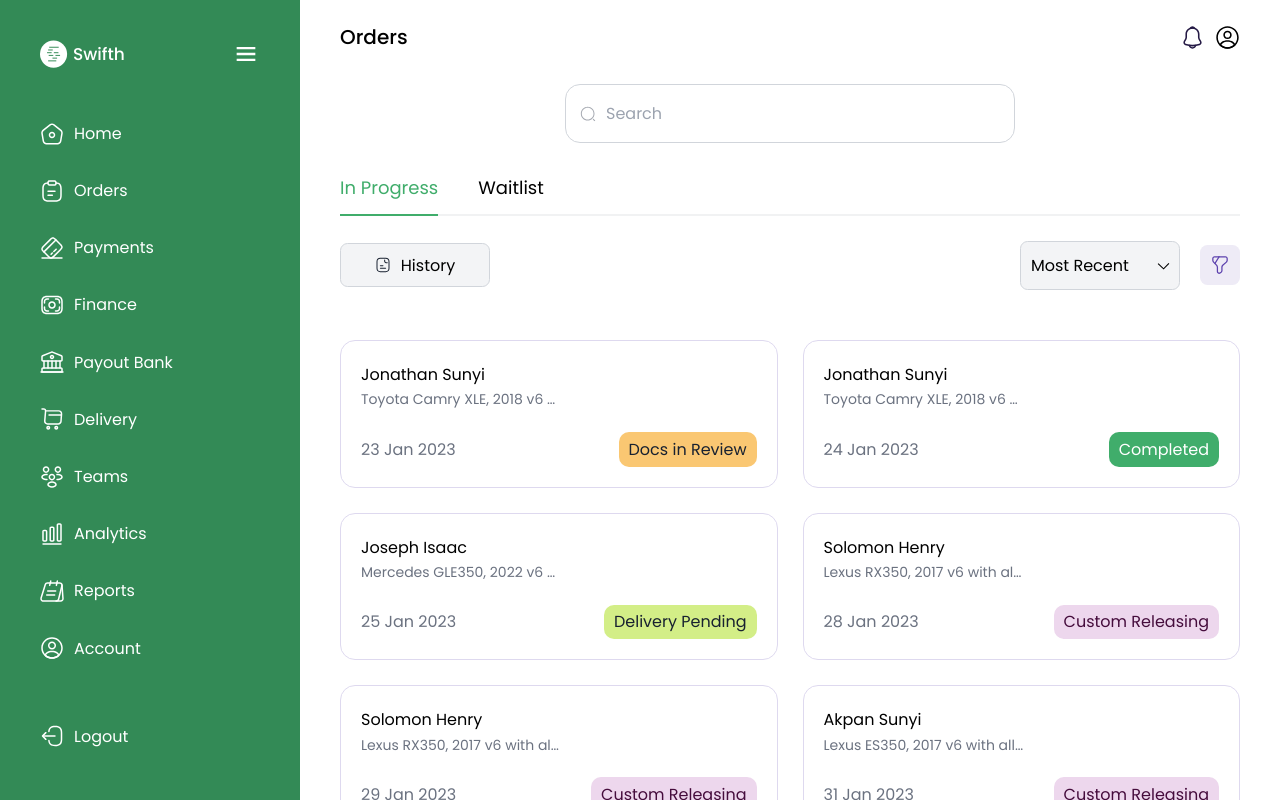
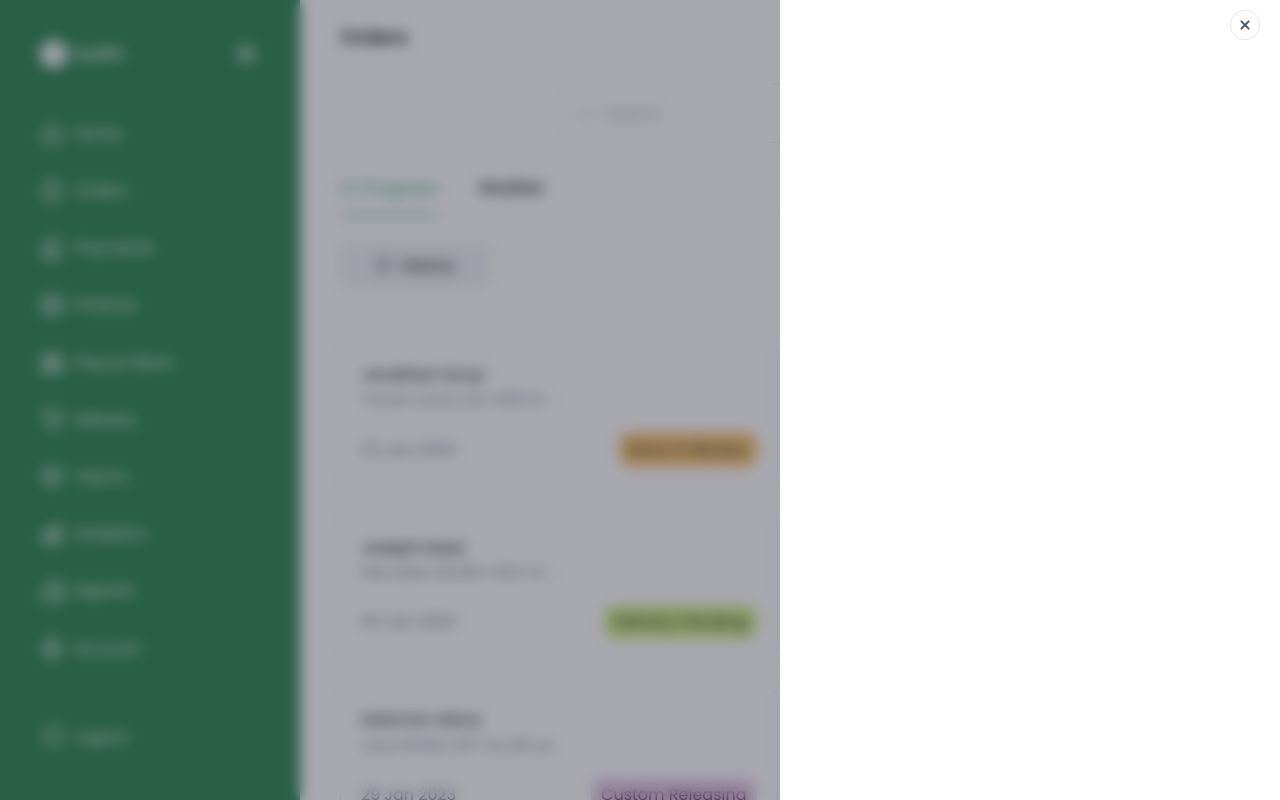
Before and after one commit to projects-for-clients/swifth, a React (Vite) app: page /dashboard/orders in a window 1280 px wide. Both pictures are taken after a click on the element 1192 px from the left and 37 px from the top of the page. Built offline with nearby package versions, Linux system fonts and the light colour scheme.

Commit message:
working on filter

```diff
--- a/src/container/dashboard/orders.tsx
+++ b/src/container/dashboard/orders.tsx
@@ -6,12 +6,20 @@ import {
   useEffect,
   MouseEvent,
   useState,
+  useRef,
 } from 'react';
 import SelectDropDown from '../../components/utils/SelectDropDown';
 import dayjs from 'dayjs';
 import { GrClose } from 'react-icons/gr';
+import { AllNofications, QuoteRequests, QuoteRequestsDetails } from '../Nofications';
 
 export type SortBy = 'Most Recent' | 'A-Z';
+export type SwitchPath = 'all' | 'quoteRequests';
+export type ShowDetails = {
+  show: boolean;
+  id?: number | null;
+};
+
 type InProgressFilterBy =
   | 'Docs in Review'
   | 'Valuating'
@@ -473,22 +481,92 @@ function orders() {
   }, [selectedSort]);
 
   const handleClearFilter = (toClear: 'inProgress' | 'waitlist') => {
-
-    if(toClear === 'inProgress'){
-
+    if (toClear === 'inProgress') {
       setInProgressFilteredBy('');
       setDropDownState((prev) => ({ ...prev, filterBy: false }));
-    }
-
-    else{
+    } else {
       setWaitlistFilterBy('');
     }
   };
 
+  // const switchPath: Record<SwitchPath, JSX.Element> = {
+  //   all: <AllNofications />,
+  //   quoteRequests: <QuoteRequests setShowDetails={setShowDetails} />,
+  // };
+
+  const dialogRef = useRef<HTMLDialogElement | null>(null);
+
+  const handleClose = () => {
+    if (dialogRef.current) {
+      dialogRef.current.close();
+    }
+  };
+
+  const handleOpen = () => {
+    if (dialogRef.current) {
+      dialogRef.current.showModal();
+    }
+  };
   return (
     <>
-      <Header title="Orders" />
+      <Header title="Orders" openDialog={handleOpen} />
+ <dialog className="dialog relative text-[1.6rem]" ref={dialogRef}>
+        <div className="bg-white fixed right-0 h-[100vh] w-[50rem] py-4">
+          <figure className="flex justify-end px-8">
+            <img
+              src="/icons/close.svg"
+              alt=""
+              className="w-[3rem] cursor-pointer"
+              onClick={() => handleClose()}
+            />
+          </figure>
+          {/* {showDetails.show ? (
+            <section className="px-10 h-full">
+              <QuoteRequestsDetails
+                showDetails={showDetails}
+                setShowDetails={setShowDetails}
+                setCurrentPath={setCurrentPath}
+              />
+            </section>
+          ) : (
+            <>
+              <h3 className="text-[2rem] font-medium px-8  ">Notifications</h3>
+              <div
+                className="radioBox"
+                style={{
+                  display: 'grid',
+                  gridTemplateColumns: '1fr 1fr',
+                }}
+              >
+                <input
+                  type="radio"
+                  name="notification"
+                  id="all"
+                  className="hidden"
+                  onChange={() => setCurrentPath('all')}
+                  checked={currentPath === 'all'}
+                />
+                <label htmlFor="all">All</label>
 
+                <input
+                  type="radio"
+                  name="notification"
+                  id="quoteRequests"
+                  className="hidden"
+                  checked={currentPath === 'quoteRequests'}
+                  onChange={() => setCurrentPath('quoteRequests')}
+                />
+                <label htmlFor="quoteRequests" className="capitalize">
+                  Quote Requests
+                </label>
+              </div> */}
+              {/* <section className="px-10 mt-10">
+                {switchPath[currentPath]}
+              </section>{' '} */}
+            {/* </>
+          )} */}
+        </div>
+      </dialog>
       <main className="text-[1.6rem]">
         <section className="relative flex items-center w-[45rem] mx-auto">
           <input
```
